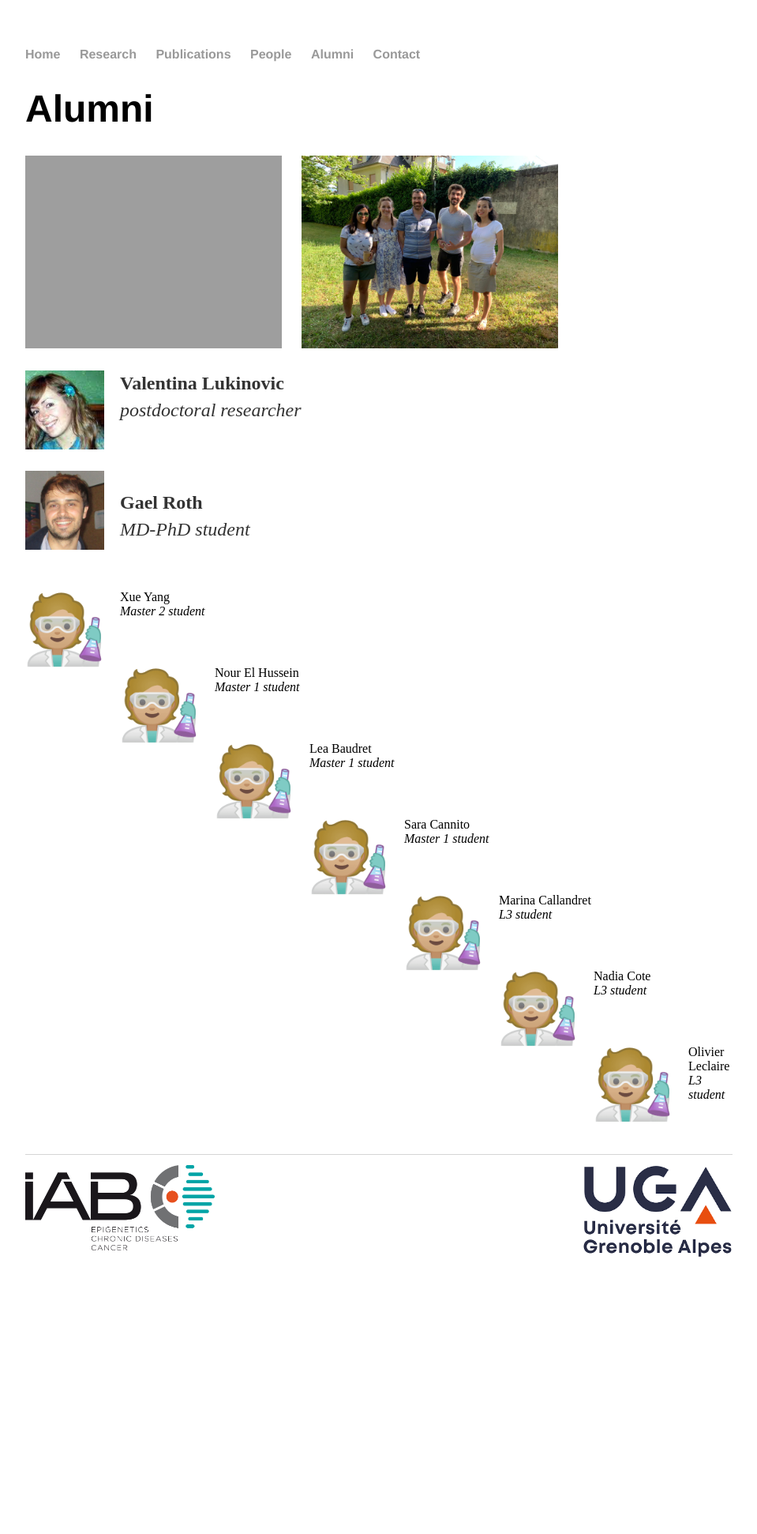
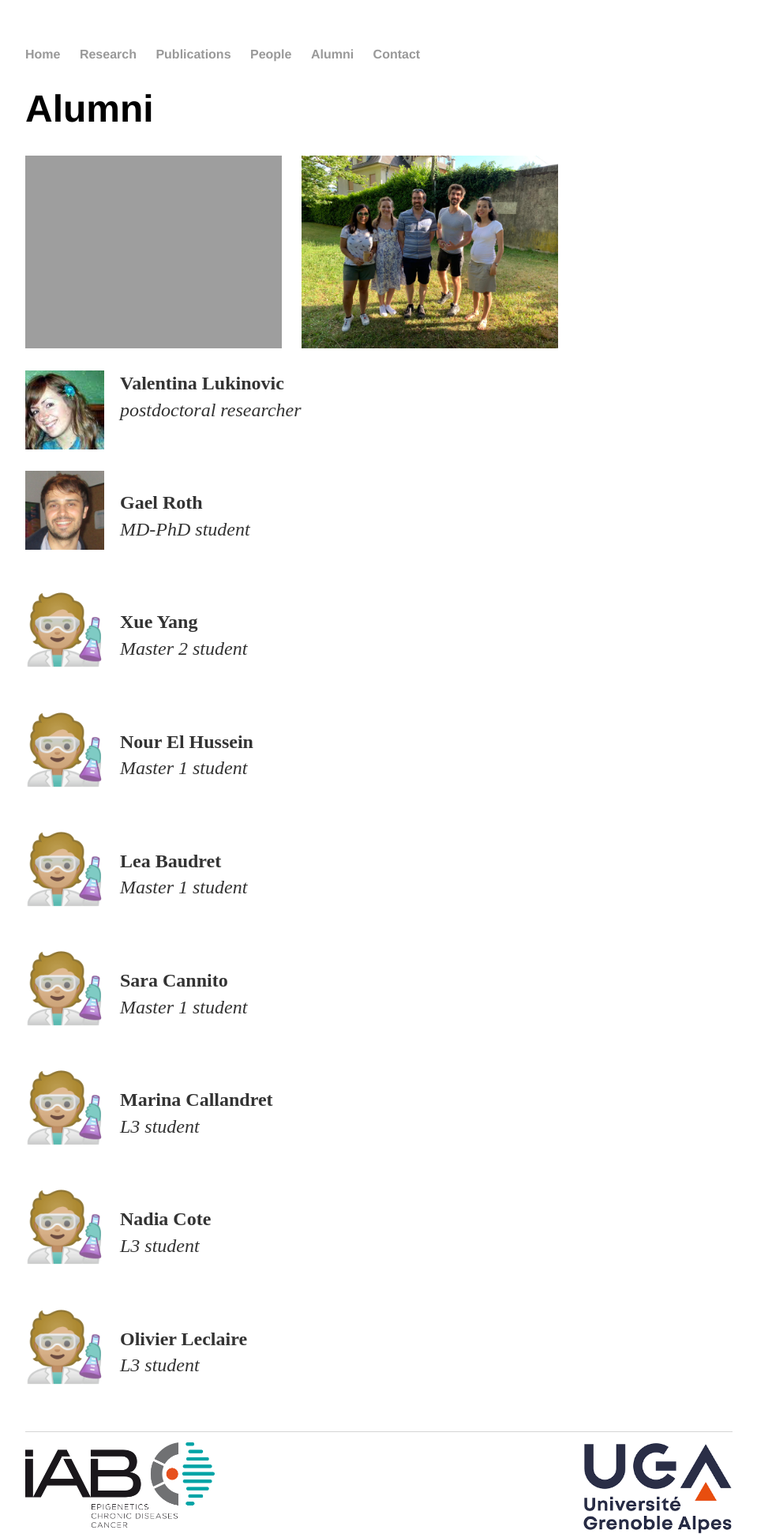
Before and after one commit to Reynoird-Lab/Reynoird-lab.github.io, a Jekyll site: the page built from Alumni/index.html, in a window 1280 px wide. Shown: the whole page at 79% size, without its empty margins (160-1119 px from the left). Built offline with Jekyll 4.4.1, drawn with Linux system fonts in a browser that asks for light colours; Markdown is read by kramdown in place of the engine named in the settings; before the commit the page ends 1592 px from its top, so only the background shows below that.

Commit message:
Update index.html

```diff
--- a/Alumni/index.html
+++ b/Alumni/index.html
@@ -11,17 +11,17 @@
 <br>
 		<a href="https://www.researchgate.net/profile/Gael_Roth"> <img alt=GR" src="https://reynoird-lab.github.io/Images/gael_roth.jpg" style="margin: 0px 20px 10px 0px;" align="left" width="100"/></a> <p><b>Gael Roth</b> <br><i>MD-PhD student</i></p><br>
 <br>
-		<img src="https://reynoird-lab.github.io/Images/logo_scientist.png" style="margin: 0px 20px 10px 0px;" align="left" width="100"/>Xue Yang</b> <br><i>Master 2 student</i></p><br>
+		<img src="https://reynoird-lab.github.io/Images/logo_scientist.png" style="margin: 0px 20px 10px 0px;" align="left" width="100"/><p><b>Xue Yang</b> <br><i>Master 2 student</i></p><br>
 <br>
-		<img src="https://reynoird-lab.github.io/Images/logo_scientist.png" style="margin: 0px 20px 10px 0px;" align="left" width="100"/>Nour El Hussein</b> <br><i>Master 1 student</i></p><br>
+		<img src="https://reynoird-lab.github.io/Images/logo_scientist.png" style="margin: 0px 20px 10px 0px;" align="left" width="100"/><p><b>Nour El Hussein</b> <br><i>Master 1 student</i></p><br>
 <br>
-		<img src="https://reynoird-lab.github.io/Images/logo_scientist.png" style="margin: 0px 20px 10px 0px;" align="left" width="100"/>Lea Baudret</b> <br><i>Master 1 student</i></p><br>
+		<img src="https://reynoird-lab.github.io/Images/logo_scientist.png" style="margin: 0px 20px 10px 0px;" align="left" width="100"/><p><b>Lea Baudret</b> <br><i>Master 1 student</i></p><br>
 <br>
-		<img src="https://reynoird-lab.github.io/Images/logo_scientist.png" style="margin: 0px 20px 10px 0px;" align="left" width="100"/>Sara Cannito</b> <br><i>Master 1 student</i></p><br>
+		<img src="https://reynoird-lab.github.io/Images/logo_scientist.png" style="margin: 0px 20px 10px 0px;" align="left" width="100"/><p><b>Sara Cannito</b> <br><i>Master 1 student</i></p><br>
 <br>
-		<img src="https://reynoird-lab.github.io/Images/logo_scientist.png" style="margin: 0px 20px 10px 0px;" align="left" width="100"/>Marina Callandret</b> <br><i>L3 student</i></p><br>
+		<img src="https://reynoird-lab.github.io/Images/logo_scientist.png" style="margin: 0px 20px 10px 0px;" align="left" width="100"/><p><b>Marina Callandret</b> <br><i>L3 student</i></p><br>
 <br>
-		<img src="https://reynoird-lab.github.io/Images/logo_scientist.png" style="margin: 0px 20px 10px 0px;" align="left" width="100"/>Nadia Cote</b> <br><i>L3 student</i></p><br>
+		<img src="https://reynoird-lab.github.io/Images/logo_scientist.png" style="margin: 0px 20px 10px 0px;" align="left" width="100"/><p><b>Nadia Cote</b> <br><i>L3 student</i></p><br>
 <br>
-		<img src="https://reynoird-lab.github.io/Images/logo_scientist.png" style="margin: 0px 20px 10px 0px;" align="left" width="100"/>Olivier Leclaire </b><br><i>L3 student</i></p><br>
+		<img src="https://reynoird-lab.github.io/Images/logo_scientist.png" style="margin: 0px 20px 10px 0px;" align="left" width="100"/><p><b>Olivier Leclaire </b><br><i>L3 student</i></p><br>
 </p>
```
